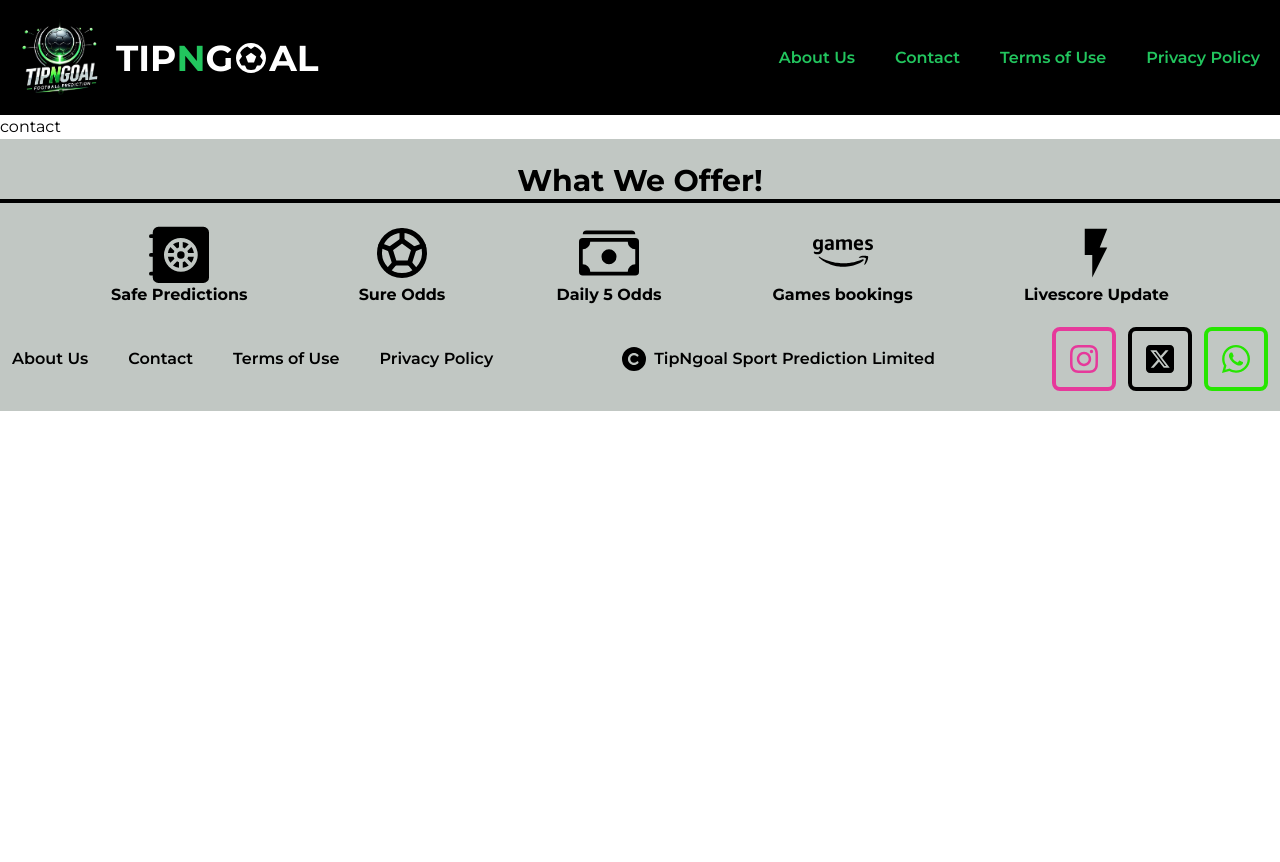
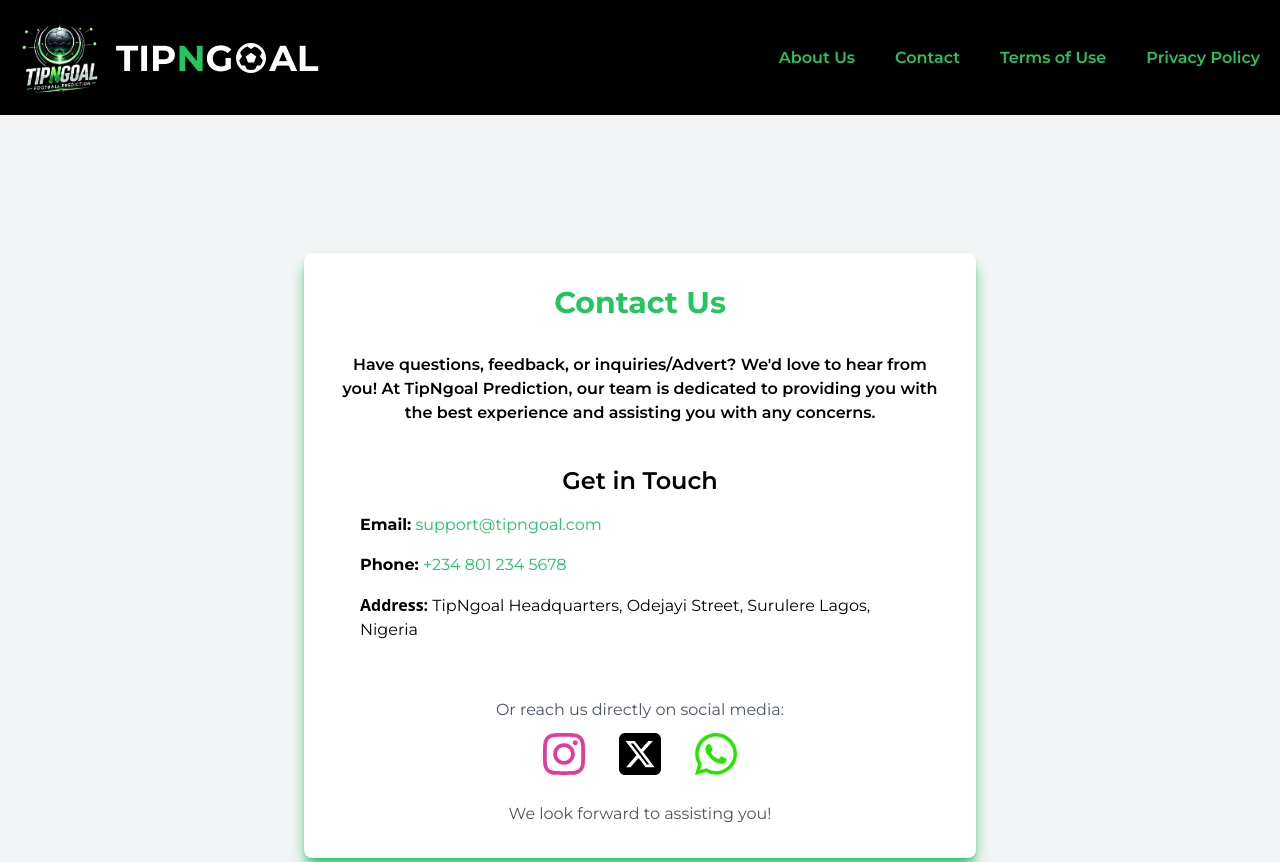
Before and after one commit to lexxAsido/TipNGoal-Web, a Next.js app: page /contact in a window 1280 px wide. Shown: the top 862 px of the page. Before the commit the page ends 800 px from the top, so only its background shows below. Built offline with nearby package versions, Linux system fonts and the light colour scheme.

Commit message:
new commit

```diff
--- a/app/(tip)/about/page.jsx
+++ b/app/(tip)/about/page.jsx
@@ -14,8 +14,8 @@
         />
       </div>
 
-      <div className="text-balance text-2xl max-md:text-lg">
-        <h1 className="font-bold text-center border-b-4 border-green-500 text-5xl mb-5 max-md:text-xl">About Us</h1>
+      <div className="text-balance text-2xl max-md:text-lg shadow-xl shadow-green-500 py-10 px-3 border-green-500 ">
+        <h1 className="font-bold text-center  border-green-500 text-5xl mb-5 max-md:text-xl">About Us</h1>
         <p className="text-balance">
           At <span className="text-green-500">TIPNGOAL</span>  Prediction, we are passionate about helping sports
           enthusiasts and betting fans make informed and confident predictions.
--- a/app/(tip)/contact/page.jsx
+++ b/app/(tip)/contact/page.jsx
@@ -1,10 +1,67 @@
 import React from 'react';
+import { FaCopyright, FaInstagram, FaSquareXTwitter } from "react-icons/fa6";
+import { FaWhatsapp } from "react-icons/fa";
+import Link from 'next/link';
 
 const contact = () => {
   return (
-    <div>
-      contact
-    </div>
+    <section className="bg-gray-100 py-12 px-4 flex justify-center items-center min-h-screen">
+      <div className="bg-white rounded-lg shadow-lg p-8 max-w-2xl w-full shadow-green-500 mt-20  border-green-500 ">
+        <h2 className="text-3xl font-bold text-center mb-8 text-green-500">Contact Us</h2>
+        <p className="text-center mb-4 font-semibold">
+        Have questions, feedback, or inquiries/Advert? We'd love to hear from you! At TipNgoal Prediction, our team
+        is dedicated to providing you with the best experience and assisting you with any concerns.
+      </p>
+      <div className=" p-6  w-full ">
+        <h2 className="text-2xl font-semibold mb-4 text-center">Get in Touch</h2>
+        <ul className="list-none space-y-4">
+          <li>
+            <span className="font-bold">Email:</span>{' '}
+            <a
+              href="mailto:lexxtech24@gmail.com"
+              className="text-green-500 hover:underline"
+            >
+              support@tipngoal.com
+            </a>
+          </li>
+          <li>
+            <span className="font-bold">Phone:</span>{' '}
+            <a
+              href="tel:+2348107272019"
+              className="text-green-500 hover:underline"
+            >
+              +234 801 234 5678
+            </a>
+          </li>
+          <li>
+            <span className="font-bold font-sans">Address:</span> TipNgoal Headquarters, Odejayi Street, Surulere Lagos, Nigeria
+          </li>
+        </ul>
+      </div>
+
+        <div className="mt-8 text-center text-gray-600">
+          <p>Or reach us directly on social media:</p>
+          <div className="flex gap-3 justify-center">
+            <Link href="https://www.instagram.com">
+              <div className=" text-5xl text-[#e6399b] p-2 ">
+                <FaInstagram />
+              </div>
+            </Link>
+            <Link href="https://www.x.com">
+              <div className="text-5xl text-black p-2">
+                <FaSquareXTwitter />
+              </div>
+            </Link>
+            <Link href="https://www.whatsapp.com">
+              <div className="text-5xl  text-[#26e600] p-2 ">
+                <FaWhatsapp />
+              </div>
+            </Link>
+          </div>
+          <p className="mt-4">We look forward to assisting you!</p>
+        </div>
+      </div>
+    </section>
   );
 }
 
--- a/app/(tip)/page.jsx
+++ b/app/(tip)/page.jsx
@@ -23,7 +23,7 @@
           className="w-auto h-auto "
         />
         <div>
-          <p className="text-white font-bold text-justify text-xl mb-5 p-5 font-sans max-md:text-sm w-auto flex-wrap">
+          <p className="text-white font-bold text-justify text-xl mb-5 p-5 font-sans max-md:text-sm w-auto flex-wrap text-balance">
           <span className="flex items-center italic">
             <span
               className={`text-7xl font-extrabold  max-md:text-2xl`}>
--- a/app/component/Footer.jsx
+++ b/app/component/Footer.jsx
@@ -56,7 +56,7 @@
           <h3>TipNgoal Sport Prediction Limited</h3>
         </div>
 
-        <div className="">
+        <div className="pb-10">
           <div className="flex gap-3 max-md:text-sm">
             <Link href="https://www.instagram.com">
               <div className="icon-container text-[#e6399b]">
--- a/app/component/Navbar.jsx
+++ b/app/component/Navbar.jsx
@@ -23,7 +23,7 @@
 
         <div className='flex gap-10 font-semibold mr-3 text-green-500 max-lg:hidden '>
           <button className=' hover:scale-110 hover:border-b-4 border-white transition-all '><Link href={"/about"}>About Us</Link></button>
-          <button className=' hover:scale-110 hover:border-b-4 border-white transition-all'>Contact</button>
+          <button className=' hover:scale-110 hover:border-b-4 border-white transition-all'><Link href={"/contact"}>Contact</Link></button>
           <button className=' hover:scale-110 hover:border-b-4 border-white transition-all'>Terms of Use</button>
           <button className=' hover:scale-110 hover:border-b-4 border-white transition-all'>Privacy Policy</button>
         </div>
```
